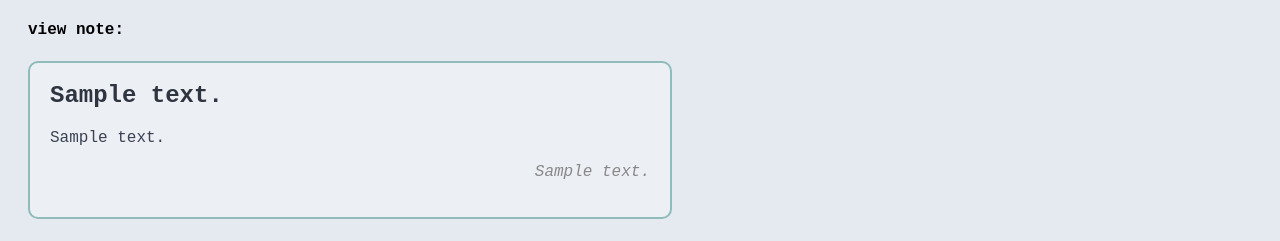
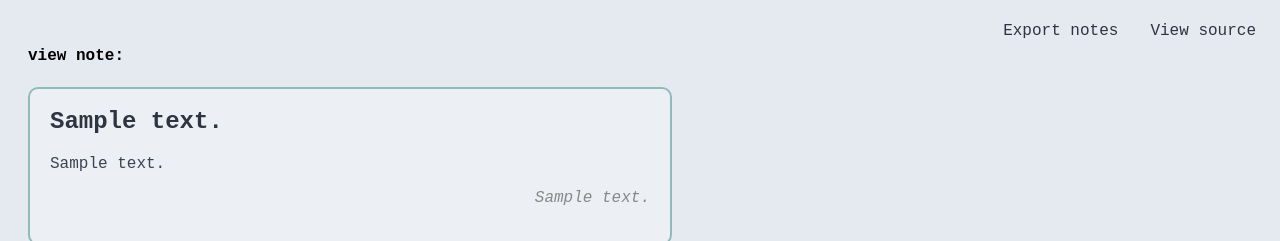
Before and after one commit to TheDucky/12th-cs-project, a Flask app: template templates/edit.html in a window 1280 px wide. Shown: the top 241 px of the page. Run offline with Flask 3, Linux system fonts and the light colour scheme; the template is opened without the code that fills it: most values are stand-ins (such as "Sample title", 1, 10 or a date in 2020).

Commit message:
added navbar and styles

```diff
--- a/static/style.css
+++ b/static/style.css
@@ -1,6 +1,22 @@
 body {
     background-color: #e5e9f0;
     font-family: 'Courier New', Courier, monospace;
+}
+
+.nav_bar a {
+    float: right;
+    color: #2e3440;
+    text-align: center;
+    padding: 14px 16px;
+    text-decoration: none;
+    font-size: 16px;
+    transition: background-color 0.4s;
+    border-radius: 6px;
+    margin-bottom: 12px;
+}
+
+.nav_bar a:hover {
+    background-color: #8fbcbb;
 }
 
 .sform {
--- a/templates/boilerplate.html
+++ b/templates/boilerplate.html
@@ -7,6 +7,11 @@
     <title>{% block title %} {% endblock %}</title>
 </head>
 <body>
+    <div class="nav_bar">
+        <a href="https://github.com/TheDucky/12th-cs-project">View source</a>
+        <a href="{{ url_for('export_notes') }}">Export notes</a>
+    </div>
+    <br>
     {% block content %} {% endblock %}
 </body>
 </html>
```
